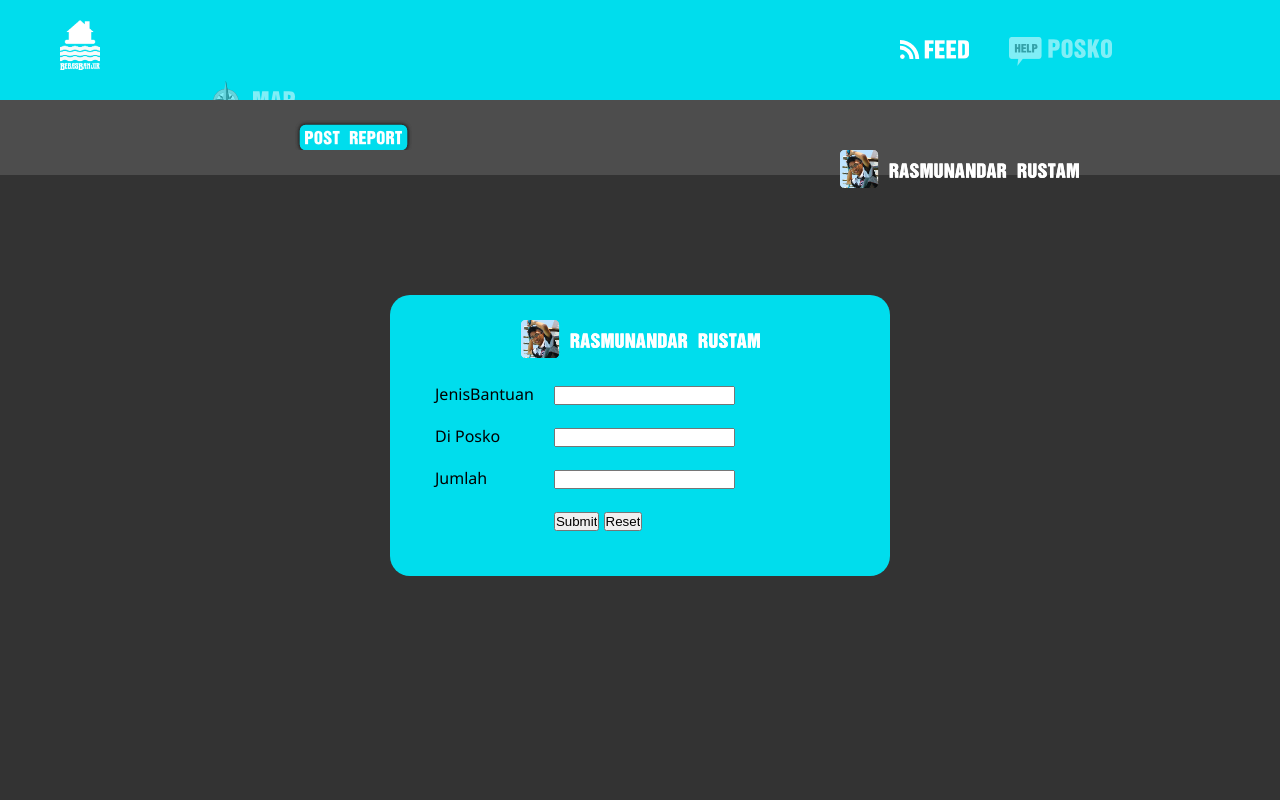
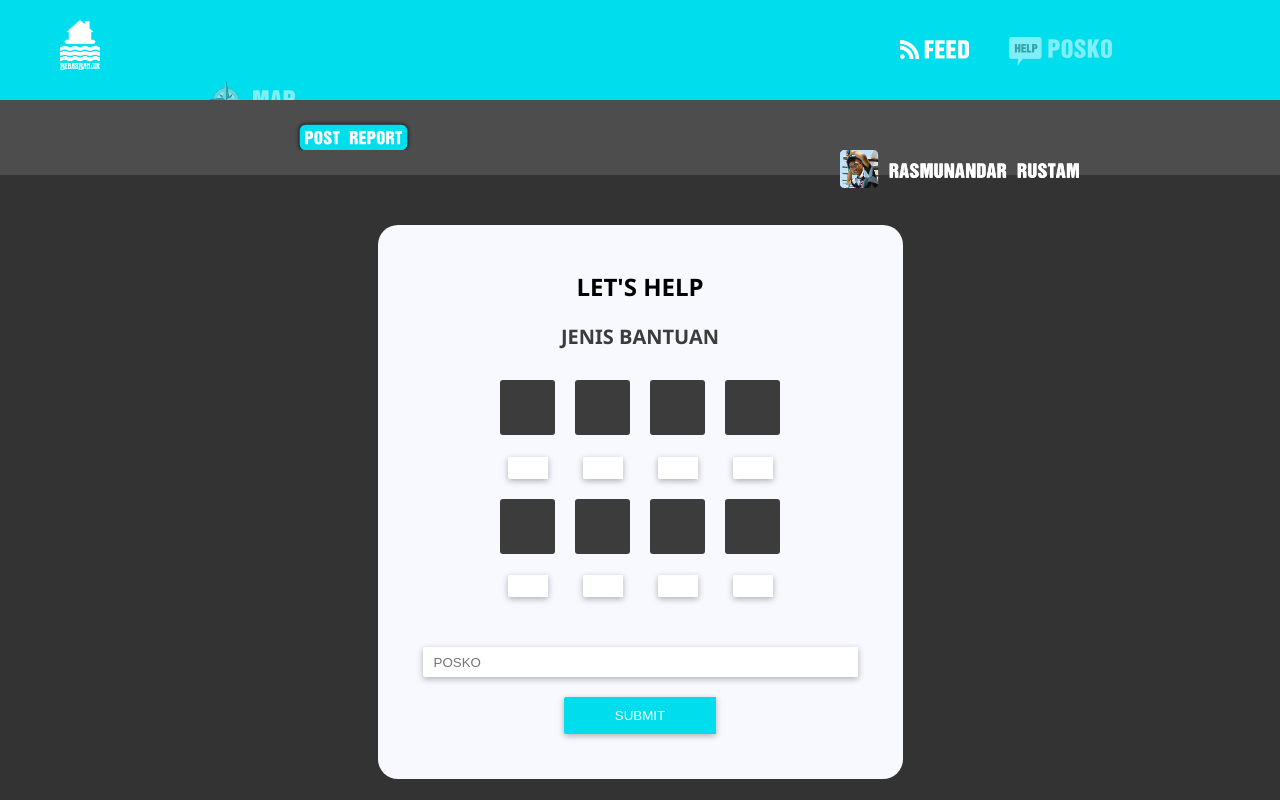
Before and after one commit to iqbalmineraltown/BebasBanjir, a PHP site: page /tambahBantuan.html in a window 1280 px wide. Run offline with PHP 8.4, Linux system fonts and the light colour scheme.

Commit message:
CRUD korban
digabungin pas di add posko di-detailnya. index rss menyusuul

```diff
--- a/css/demo.css
+++ b/css/demo.css
@@ -46,7 +46,7 @@ footer, header, hgroup, menu, nav, section {
 }
 /* General Demo Style */
 body{
-	font-family: Cambria, Palatino, "Palatino Linotype", "Palatino LT STD", Georgia, serif;
+	font-family: "Helvetica";
 	background: #333333;
 	font-weight: 400;
 	font-size: 15px;
@@ -130,23 +130,26 @@ header #map:hover{
 	height:30px;
 }
 #komen{
-	margin-left: 250px;
+	background: url(../images/feed/button-comment.png) no-repeat top left;
+	margin-left: 150px;
 	border: none;
 	color: #3c3c3c;
-	width:50px;
-	height:20px;
+	width:80px;
+	height:38px;
 }
 #rss{
+	background: url(../images/feed/button-rss.png) no-repeat top left;
 	border: none;
 	color: #3c3c3c;
-	width:50px;
-	height:20px;
+	width:80px;
+	height:38px;
 }
 #like{
+	background: url(../images/feed/button-like.png) no-repeat top left;
 	border: none;
 	color: #3c3c3c;
-	width:50px;
-	height:20px;
+	width:80px;
+	height:38px;
 }
 #fb{
 	background: url(../images/home/sign-facebook.png) no-repeat top left;
@@ -171,6 +174,8 @@ header #map:hover{
 	width: 100%;
 	height: 100%;
 	margin-left:300px;
+	position: relative;
+	clear: left;
 }
 #side{
 	margin-top: 20px;
@@ -210,10 +215,10 @@ header #map:hover{
 	padding: 25px;
 }
 #loginform2{
-	margin-top: 100px;
+	margin-top: 30px;
 	border-radius: 20px;
-	background-color: #00dded;
-	width: 500px;
+	background-color: #f8f8ff;
+	width: 525px;
 	height: 100%;
 	padding: 25px;
 	text-align: left;
@@ -234,13 +239,78 @@ header #map:hover{
 .create{
 	font-family: "Segoe UI";
 	margin:10px;
-
 }
 td{
 	padding:10px;
 }
 .textarea{
 	vertical-align: left;
+	border: 1px solid transparent;
+        border-radius: 2px 0 0 2px;
+        box-sizing: border-box;
+        -moz-box-sizing: border-box;
+        height: 100px;
+        outline: none;
+        box-shadow: 0 2px 6px rgba(0, 0, 0, 0.3);
+        padding:10px;
+}
+.kotakbantu{
+	width:55px;
+	height:55px;
+	background-color:#3c3c3c;
+	float:left;
+	border-radius:3px;
+}
+.kotakbantu:hover{
+	background-color:#00dded;
+}
+#dropdown{
+	border: 1px solid transparent;
+        border-radius: 2px 0 0 2px;
+        box-sizing: border-box;
+        -moz-box-sizing: border-box;
+        height: 30px;
+        width: 150px;
+        outline: none;
+        box-shadow: 0 2px 6px rgba(0, 0, 0, 0.3);
+        padding:2px;
+}
+#textfield{
+	vertical-align: left;
+	border: 1px solid transparent;
+        border-radius: 2px 0 0 2px;
+        box-sizing: border-box;
+        -moz-box-sizing: border-box;
+        height: 30px;
+        width: 435px;
+        outline: none;
+        box-shadow: 0 2px 6px rgba(0, 0, 0, 0.3);
+        padding:10px;
+}
+
+#textfield2{
+	vertical-align: left;
+	border: 1px solid transparent;
+        border-radius: 2px 0 0 2px;
+        box-sizing: border-box;
+        -moz-box-sizing: border-box;
+        height: 10px;
+        width: 40px;
+        outline: none;
+        box-shadow: 0 2px 6px rgba(0, 0, 0, 0.3);
+        padding:10px;
+}
+#textfield3{
+	vertical-align: left;
+	border: 1px solid transparent;
+        border-radius: 2px 0 0 2px;
+        box-sizing: border-box;
+        -moz-box-sizing: border-box;
+        height: 10px;
+        width: 100px;
+        outline: none;
+        box-shadow: 0 2px 6px rgba(0, 0, 0, 0.3);
+        padding:10px;
 }
 #pac-input {
         background-color: #fff;
@@ -269,7 +339,50 @@ td{
         box-shadow: 0 2px 6px rgba(0, 0, 0, 0.3);
       }
 #map-canvas {
-        height: 200px;
+        height: 150px;
         margin: 0px;
         padding: 0px
 }
+#browse{
+		font-family: "Helvetica";
+		padding: 10px 50px 10px 50px;
+        color: #f8f8ff;
+        border: 1px solid transparent;
+        border-radius: 2px 0 0 2px;
+        box-shadow: 0 2px 6px rgba(0, 0, 0, 0.3);
+        box-sizing: border-box;
+        -moz-box-sizing: border-box;
+        background: #3c3c3c;
+        width: 435px;
+}
+#buttonpost{
+		font-family: "Helvetica";
+		padding: 10px 50px 10px 50px;
+        color: white;
+        border: 1px solid transparent;
+        border-radius: 2px 0 0 2px;
+        box-shadow: 0 2px 6px rgba(0, 0, 0, 0.3);
+        box-sizing: border-box;
+        -moz-box-sizing: border-box;
+        background: #00dded;
+}
+#buttonpost2{
+		font-family: "Helvetica";
+		padding: 10px 30px 10px 30px;
+        color: white;
+        border: 1px solid transparent;
+        border-radius: 2px 0 0 2px;
+        box-shadow: 0 2px 6px rgba(0, 0, 0, 0.3);
+        box-sizing: border-box;
+        -moz-box-sizing: border-box;
+        background: #00dded;
+}
+#korban{
+	width:435px;
+}
+#bantuan{
+	width:435px;
+}
+#isi1{
+	clear: left;
+}
--- a/tambahBantuan.html
+++ b/tambahBantuan.html
@@ -35,28 +35,76 @@
             <section class="main">
                 <center>
                         <div id="loginform2">
-                        <form name="insert" action="createlokasi.php" method="post" autocomplete="on" enctype="multipart/form-data">
+                        <form name="insert" action="createlokasi.php" method="post" autocomplete="on">
                           <table class="create" border="0">
                             <tr>
-                              <center><img src="images/feed/nandar.png"> </center>
+                              <td id="Judul" style="text-align:center; font-size:24px; margin-top:10px;"><b>LET'S HELP</b></td>
                             </tr>
                             <tr>
-                              <td scope="row">JenisBantuan</td>
-                              <td><input type="text"></td>
-                            </tr>
-                             <tr>
-                              <td scope="row">Di Posko</td>
-                              <td><input type="text"></td>
+                              <td id="Judul" style="text-align:center; font-size:20px; margin-top:10px; color:#3c3c3c"><b>JENIS BANTUAN</b></td>
                             </tr>
                             <tr>
-                              <td scope="row">Jumlah</td>
-                              <td><input type="text"></td>
+                              <td>
+                                <center>
+                              <table class="bantuan" border="0" style="margin-bottom:20px">
+                                  <tr>
+                                    <td>
+                                      <div class="kotakbantu" ></div>
+                                    </td>
+                                    <td>
+                                      <div class="kotakbantu" ></div>
+                                    </td>
+                                    <td>
+                                      <div class="kotakbantu" ></div>
+                                    </td>
+                                    <td>
+                                    <div class="kotakbantu" ></div>
+                                    </td>
+                                  </tr>
+                                  <tr>
+                                    <td><center><input type="text" id="textfield2"></input></center>
+                                    </td>
+                                       <td><center><input type="text" id="textfield2"></input></center>
+                                    </td>
+                                       <td><center><input type="text" id="textfield2"></input></center>
+                                    </td>
+                                       <td><center><input type="text" id="textfield2"></input></center>
+                                    </td>
+                                  </tr>
+                                  <tr>
+                                    <td>
+                                      <div class="kotakbantu" ></div>
+                                    </td>
+                                    <td>
+                                      <div class="kotakbantu" ></div>
+                                    </td>
+                                    <td>
+                                      <div class="kotakbantu" ></div>
+                                    </td>
+                                    <td>
+                                    <div class="kotakbantu" ></div>
+                                    </td>
+                                  </tr>
+                                  <tr>
+                                   <td><center><input type="text" id="textfield2"></input></center>
+                                    </td>
+                                       <td><center><input type="text" id="textfield2"></input></center>
+                                    </td>
+                                       <td><center><input type="text" id="textfield2"></input></center>
+                                    </td>
+                                       <td><center><input type="text" id="textfield2"></input></center>
+                                    </td>
+                                  </tr>
+                              </table>
+                            </center>
+                            </td>
                             </tr>
                             <tr>
-                              <td scope="row"></td>
+                              <td><center><input type="text" id="textfield" placeholder="POSKO" ></input></center></td>
+                            </tr>
+                            <tr>
                               <!--button-->
-                              <td><input id="button" type="submit" ></input>
-                              <input id="button" type="reset" id="clear"></input>
+                              <td colspan="2"><center><input id="buttonpost" type="submit" value="SUBMIT"></input></center>
                              </td>
                             </tr>
                           </table>
--- a/viewdeletelokasi.html
+++ b/viewdeletelokasi.html
@@ -47,7 +47,8 @@
                             </tr>
                             <tr>
                               <!--button-->
-                              <td><center><input id="buttonpost" type="button" value="Remove" ></center></input>
+                              <td><center><table><tr><td><input id="buttonpost" type="button" value="Remove" ></input></td><td>
+                            <input id="buttonpost" type="button" value="Update" ></input></td></tr></table></center>
                              </td>
                             </tr>
                           </table>
```
Also changed, not shown: addDetailKorban.html (added, +82 -0 lines), createposko.html (+12 -5 lines), front/tambahbantuan2.html (deleted, +0 -141 lines), index.html (+18 -0 lines), viewDetailKorban.html (added, +79 -0 lines), viewdeleteupdateposko.html (added, +99 -0 lines).
